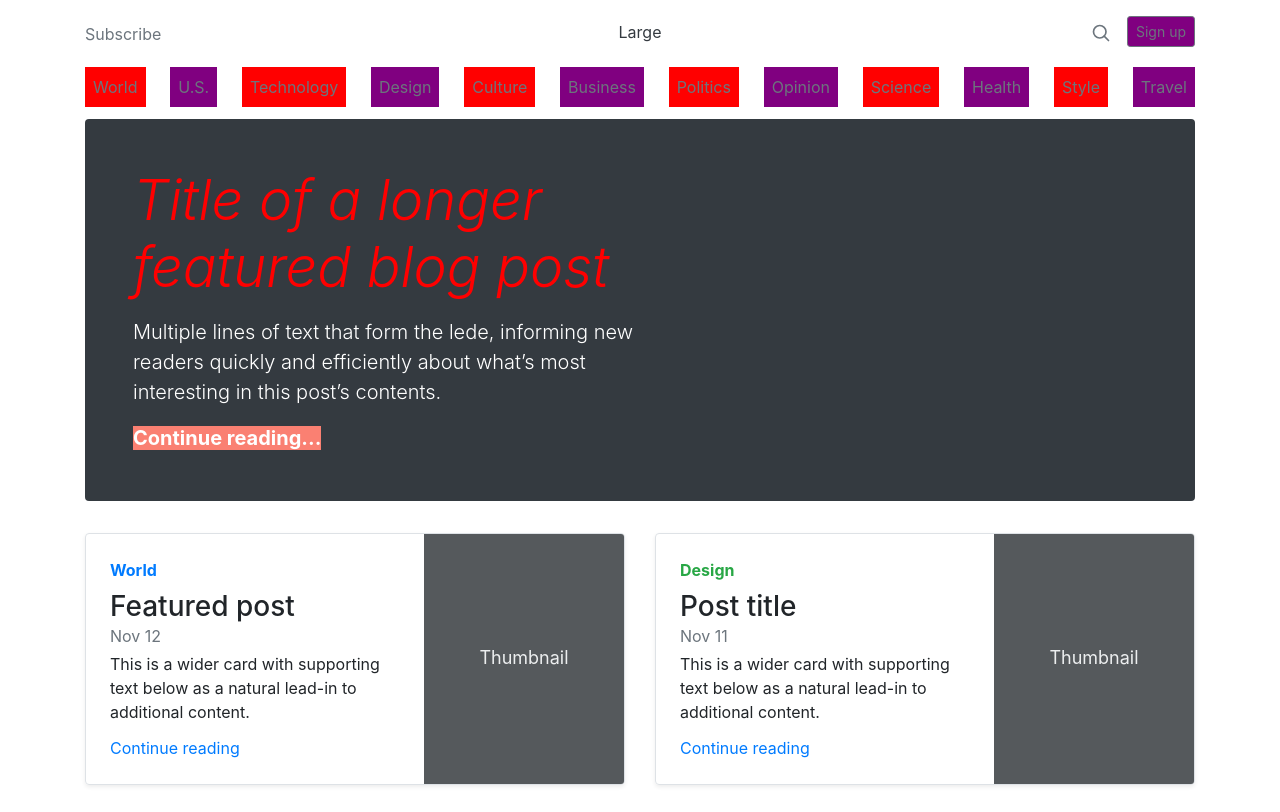
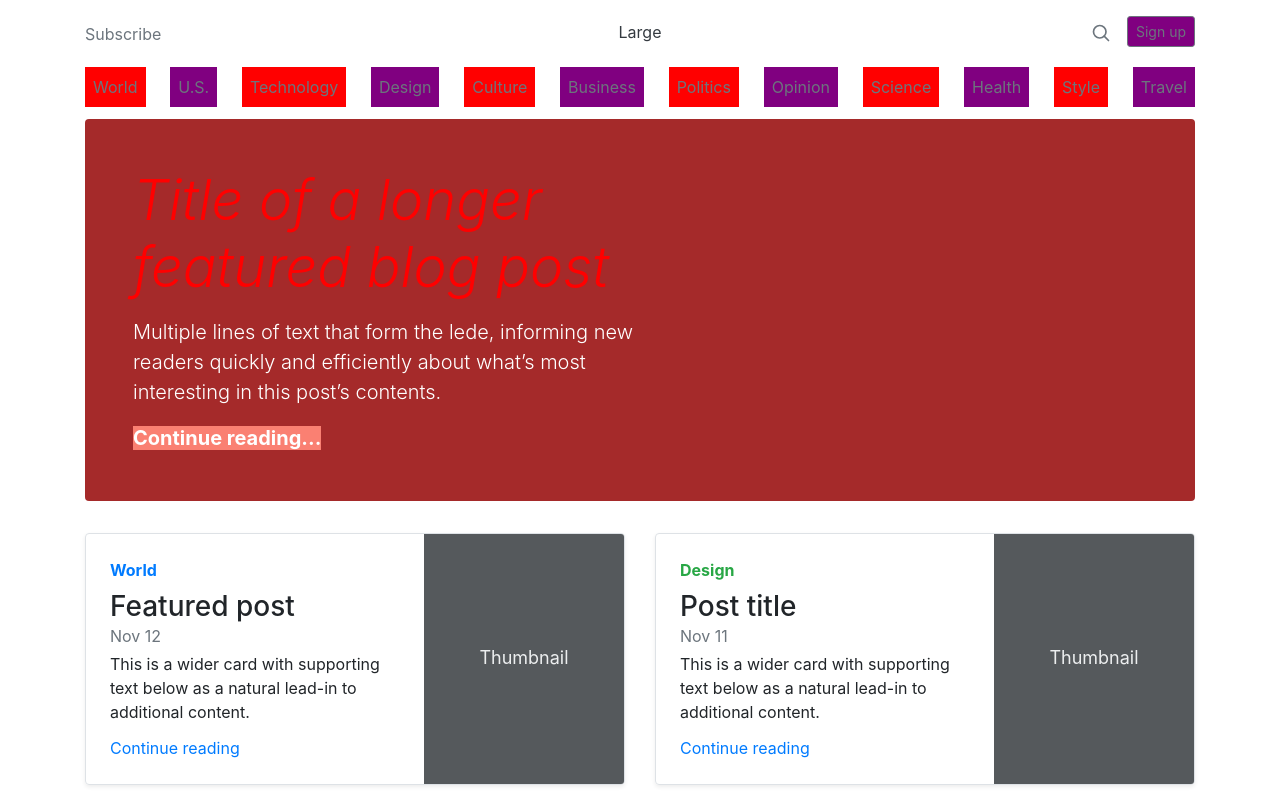
Before and after one commit to BertoPolo/m2-d7, a plain HTML site: page index.html in a window 1280 px wide. Shown: the top 812 px of the page. Drawn offline with nearby package versions, Linux system fonts and the light colour scheme.

Commit message:
Update index.html

```diff
--- a/index.html
+++ b/index.html
@@ -22,7 +22,7 @@
             --EX3) Write a selector to target the "continue reading..." inside the jumbotron
   ask why have to be 3rd,no t the 2nd          EX4) Write a selector to target the first blogpost
             --EX5) Write a selector to target the "even" links in the navbar
-            EX6) Write a selector to target the last blog post
+            --EX6) Write a selector to target the last blog post
             EX7) Write a selector to target all the li into the first ordered-list in the sidebar ( Archives )
             EX8) Write a selector to target the second post author
             EX9) Write a selector to target the "back to top" link     #### EXTRA Try doing it without targeting the footer element directly
@@ -415,12 +415,50 @@
     </footer>
 
     <script>
+
+        /* const newLinkFunc = function(){
+            const navNode = document.querySelector("nav")
+            const newA = document.createElement("a")
+            let text = document.createTextNode("my title text")
+            newA.title = "my title text";
+            newA.href = "http://example.com";
+            newA.appendChild(text)
+            navNode.apprendChild(newA)
+        }
+        newLinkFunc() */
+
+        const mainTitleFunc = function(){
+            const titleNode = document.querySelector("title")
+            titleNode.innerText = "changed"
+        }
+        mainTitleFunc()
+
+        const jumboBack = function(){
+            const jumboNode=document.getElementsByClassName("jumbotron")[0]
+            jumboNode.classList.remove("bg-dark")
+            jumboNode.style.backgroundColor="brown"
+        }/* you can do it adding a class, maybe with !important */
+        jumboBack()
+
+       /*  const linkRemover = function(){
+            const olNode = document.getElementsByClassName("list-unstyled")[1]
+            olNode.remove()
+        }
+        linkRemover() */
+
+        const linkRemover = function(){
+            const aTag = document.querySelectorAll(".list-unstyled ol li a")
+            for(let i=0;i<aTag.length;i++){
+                aTag[i].remove()
+            }
+        }
+        // linkRemover()
         /*
           JS Exercises
-          EX11) Write a function to add a new link into the navbar
-          EX12) Write a function to change the color of the main title
-          EX13) Write a function to change the background of the jumbotron
-          EX14) Write a function to remove all the links under "Elsewhere"
+      fail    EX11) Write a function to add a new link into the navbar
+          --EX12) Write a function to change the color of the main title
+         -- EX13) Write a function to change the background of the jumbotron
+ask fot it     EX14) Write a function to remove all the links under "Elsewhere"
           EX15) Write a function to change the column size for heading in jumbotron
           EX16) Write a function to remove the "Search" magnifying glass icon
           EX17) Write a function to trim just the first 50 characters in the first paragraph for each blog post
```
